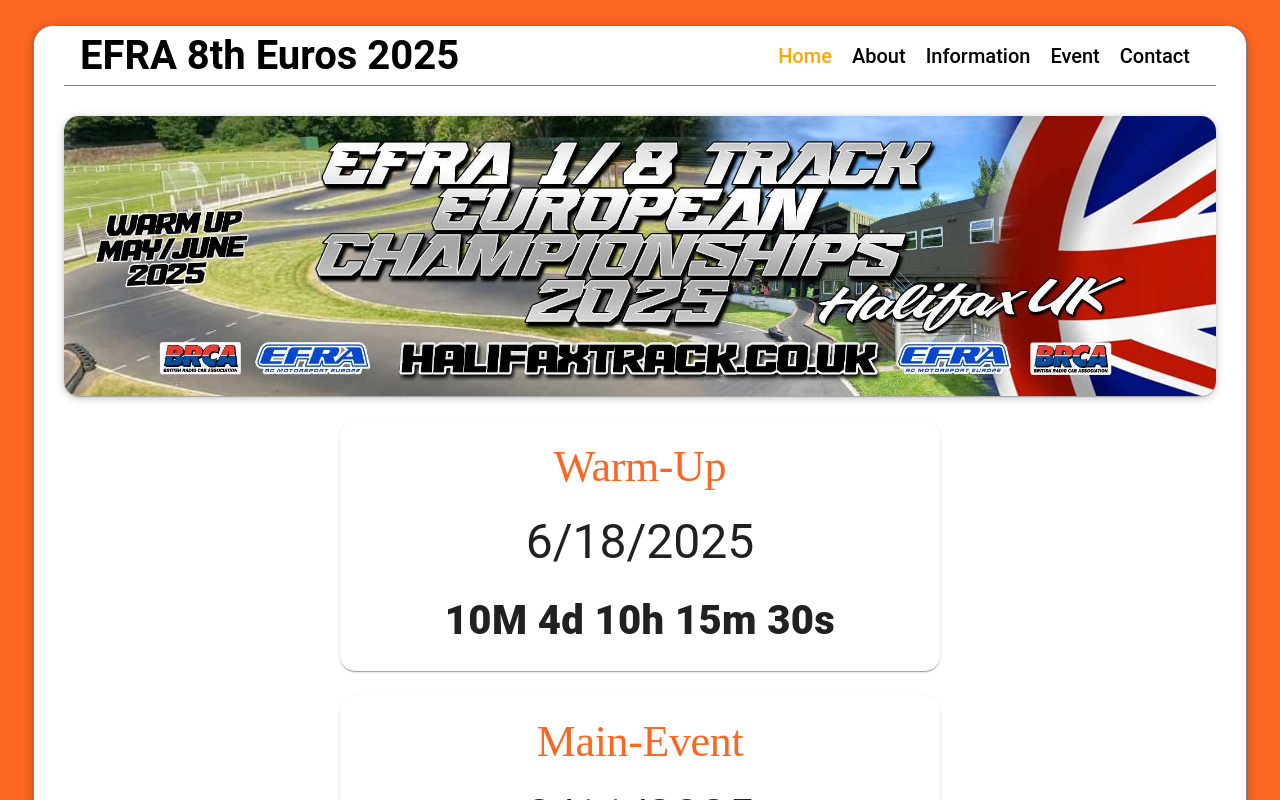
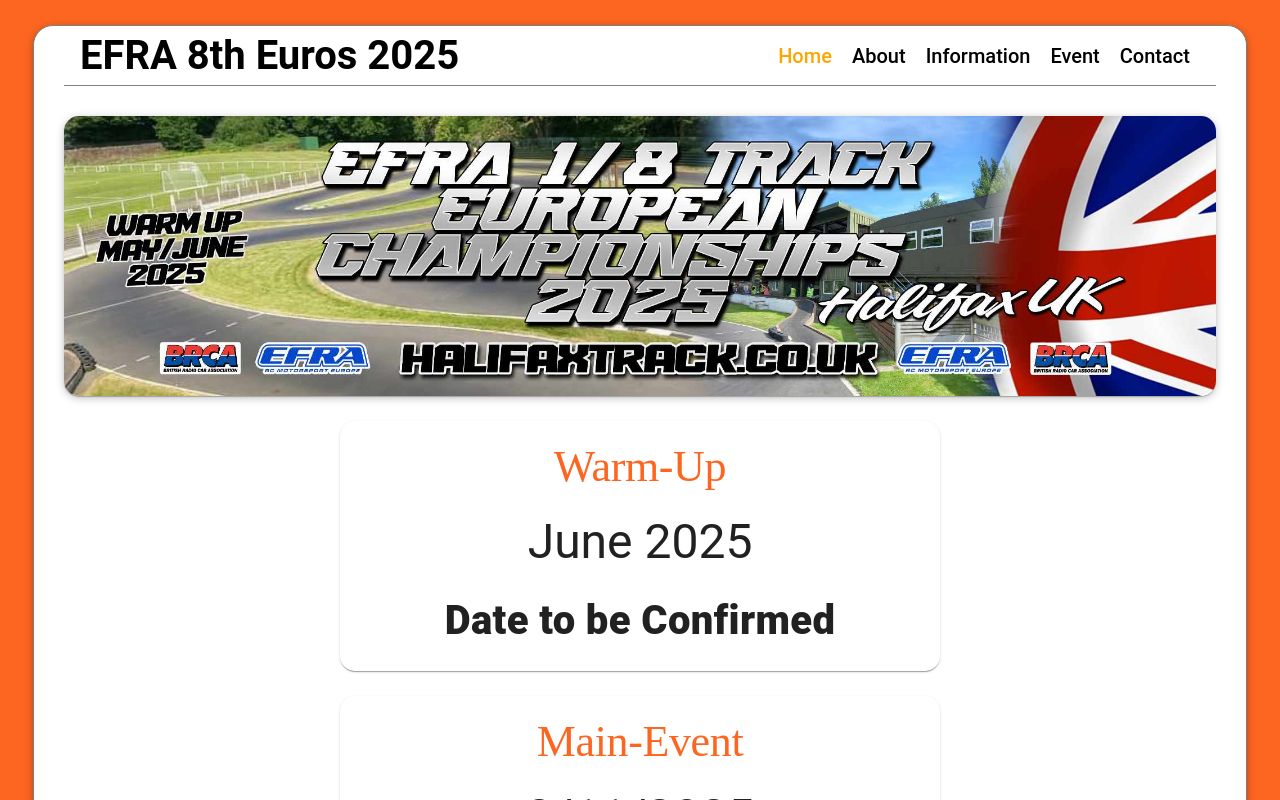
Before and after one commit to JC-Sites-Business/EFRA-8th-Euros-2025, a React (Vite) app: page /home in a window 1280 px wide. Shown: the top 800 px of the page. Built offline with nearby package versions, Linux system fonts and the light colour scheme; a web font is replaced by a local one.

Commit message:
warm up date refactor (#12)

```diff
--- a/src/views/Home/components/Counter/Counter.scss
+++ b/src/views/Home/components/Counter/Counter.scss
@@ -15,6 +15,6 @@
 
 @media screen and (max-width: 900px) {
   .counter-countdown {
-    font-size: 2rem !important;
+    font-size: 1.6rem !important;
   }
 }
--- a/src/views/Home/components/Counter/Counter.tsx
+++ b/src/views/Home/components/Counter/Counter.tsx
@@ -17,7 +17,11 @@
 
 export const Counter: React.FC<T_Counter> = ({ countDownData, countHeader }) => {
   const { startDate, months, days, hours, minutes, seconds } = countDownData;
-  const dateState: number = compareAsc(startDate.setHours(0, 0, 0, 0), new Date().setHours(0, 0, 0, 0));
+  const dateState: number = !startDate
+    ? 600
+    : compareAsc(startDate.setHours(0, 0, 0, 0), new Date().setHours(0, 0, 0, 0));
+
+  const countdown = `${months && `${months}M`} ${days && `${days}d`} ${hours && `${hours}h`} ${minutes && `${minutes}m`} ${seconds && `${seconds}s`}`;
 
   return (
     <Stack justifyContent={"space-evenly"} alignItems={"center"} className="counter-container">
@@ -25,17 +29,14 @@
         {countHeader}
       </Typography>
       <Typography variant="h3" className="counter-date">
-        {startDate.toLocaleDateString()}
+        {dateState === 600 ? "June 2025" : startDate.toLocaleDateString()}
       </Typography>
       {dateState < 1 ? (
         <Typography className="counter-countdown">
           {dateState === 0 ? "Event Has Started." : "Event Has Passed."}
         </Typography>
       ) : (
-        <Typography className="counter-countdown">
-          {months && `${months}M`} {days && `${days}d`} {hours && `${hours}h`} {minutes && `${minutes}m`}{" "}
-          {seconds && `${seconds}s`}
-        </Typography>
+        <Typography className="counter-countdown">{dateState === 600 ? "Date to be Confirmed" : countdown}</Typography>
       )}
     </Stack>
   );
--- a/src/views/Home/components/HomePageLayout/HomePageLayout.tsx
+++ b/src/views/Home/components/HomePageLayout/HomePageLayout.tsx
@@ -8,9 +8,10 @@
 import "./HomePageLayout.scss";
 
 const HomePageLayout: React.FC = (): JSX.Element => {
-  const warmUpDate = new Date("2025-06-18");
+  // const warmUpDate = new Date("2025-06-18");
+  const warmUpDate = null;
   const eventDate = new Date("2025-08-11");
-  const [warmUpTimeLeft, setWarmUpTimeLeft] = useState(calculateTimeLeft(warmUpDate));
+  // const [warmUpTimeLeft, setWarmUpTimeLeft] = useState(calculateTimeLeft(warmUpDate));
   const [eventTimeLeft, setEventTimeLeft] = useState(calculateTimeLeft(eventDate));
   const [imageSrc, setImageSrc] = useState("");
 
@@ -31,16 +32,16 @@
   }, []);
 
   useEffect(() => {
-    const warmUpTimer = setInterval(() => {
-      setWarmUpTimeLeft(calculateTimeLeft(warmUpDate));
-    }, 1000);
+    // const warmUpTimer = setInterval(() => {
+    //   setWarmUpTimeLeft(calculateTimeLeft(warmUpDate));
+    // }, 1000);
 
     const eventTimer = setInterval(() => {
       setEventTimeLeft(calculateTimeLeft(eventDate));
     }, 1000);
 
     return () => {
-      clearInterval(warmUpTimer);
+      // clearInterval(warmUpTimer);
       clearInterval(eventTimer);
     }; // Clean up the interval on component unmount
   }, []);
@@ -50,7 +51,7 @@
       <img className="banner-image" src={imageSrc} alt="euros 2025 banner" />
       <Stack direction={"row"} justifyContent={"space-evenly"} className="cards-container">
         <Card className="homepage-card">
-          <Counter countDownData={{ ...warmUpTimeLeft, startDate: warmUpDate }} countHeader="Warm-Up" />
+          <Counter countDownData={{ startDate: warmUpDate }} countHeader="Warm-Up" />
         </Card>
         <Card className="homepage-card">
           <Counter countDownData={{ ...eventTimeLeft, startDate: eventDate }} countHeader="Main-Event" />
```
